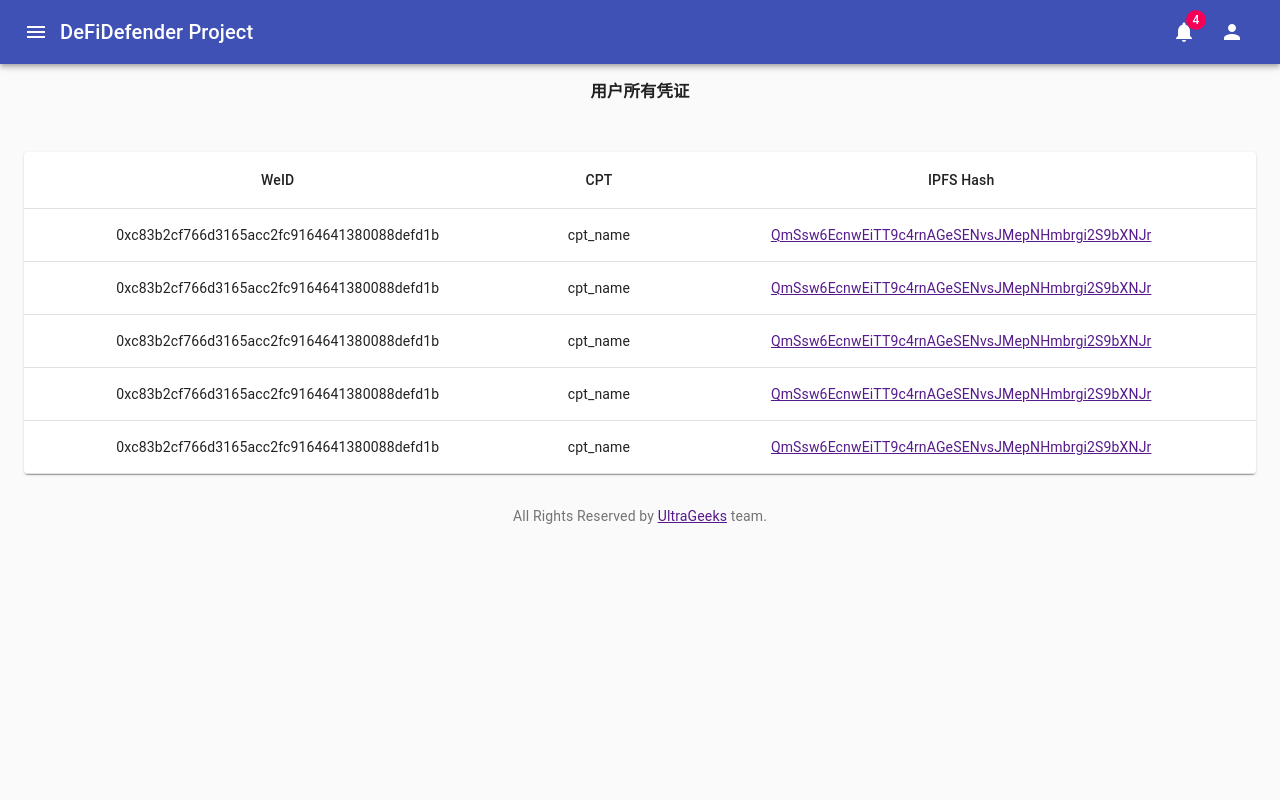
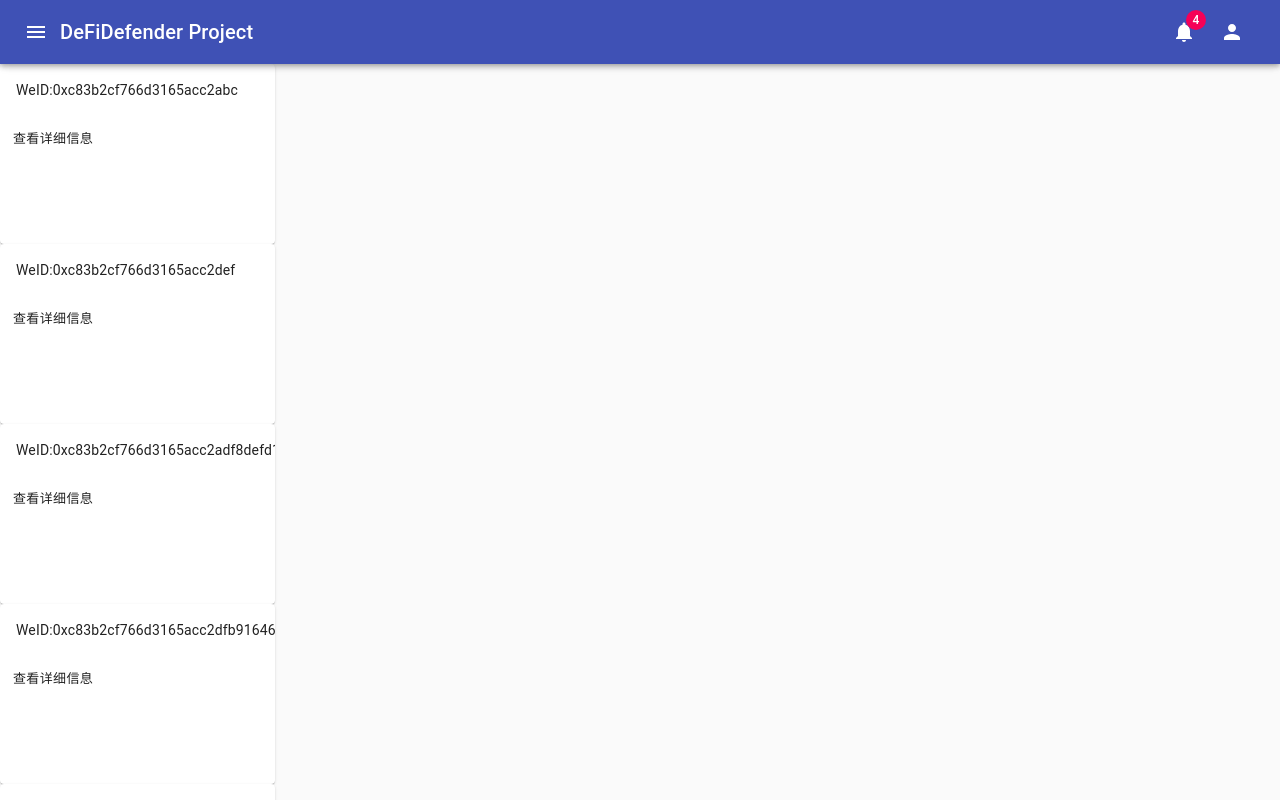
Before and after one commit to ZJUBithacks/DeFiDefender, a React (Create React App) app in the folder defidefender_frontend/: page /listCredential in a window 1280 px wide. Built offline with nearby package versions, Linux system fonts and the light colour scheme.

Commit message:
[modify] not finish

```diff
--- a/defidefender_frontend/src/_pages/user/listCredential/listCredential.js
+++ b/defidefender_frontend/src/_pages/user/listCredential/listCredential.js
@@ -10,8 +10,15 @@ import Paper from '@material-ui/core/Paper'
 import { Button } from '@material-ui/core'
 import CloudUploadIcon from '@material-ui/icons/CloudUpload'
 import { Link } from 'react-router-dom'
+import Card from '@material-ui/core/Card'
+import CardActions from '@material-ui/core/CardActions';
+import CardContent from '@material-ui/core/CardContent';
+import Grid from '@material-ui/core/Grid';
 
 const useStyles = theme => ({
+    root: {
+        flexGrow: 1,
+      },
     title: {
         textAlign: 'center'
     },
@@ -33,6 +40,10 @@ const useStyles = theme => ({
     fixedHeight: {
         height: 240,
     },
+    card: {
+        maxWidth: 275,
+        minHeight: 180
+    },
 });
 
 // 列出所有凭证
@@ -44,38 +55,27 @@ class ListCredential extends Component {
     render() {
         const {classes} = this.props
         const rows = [
-            this.createData(`0xc83b2cf766d3165acc2fc9164641380088defd1b`, 'cpt_name', `QmSsw6EcnwEiTT9c4rnAGeSENvsJMepNHmbrgi2S9bXNJr`),
-            this.createData(`0xc83b2cf766d3165acc2fc9164641380088defd1b`, 'cpt_name', `QmSsw6EcnwEiTT9c4rnAGeSENvsJMepNHmbrgi2S9bXNJr`),
-            this.createData(`0xc83b2cf766d3165acc2fc9164641380088defd1b`, 'cpt_name', `QmSsw6EcnwEiTT9c4rnAGeSENvsJMepNHmbrgi2S9bXNJr`),
-            this.createData(`0xc83b2cf766d3165acc2fc9164641380088defd1b`, 'cpt_name', `QmSsw6EcnwEiTT9c4rnAGeSENvsJMepNHmbrgi2S9bXNJr`),
-            this.createData(`0xc83b2cf766d3165acc2fc9164641380088defd1b`, 'cpt_name', `QmSsw6EcnwEiTT9c4rnAGeSENvsJMepNHmbrgi2S9bXNJr`)
+            this.createData(`0xc83b2cf766d3165acc2abc`, 'cpt_name', `QmSsw6EcnwEiTT9c4rnAGeSENvsJMepNHmbrgi2S9bXNJr`),
+            this.createData(`0xc83b2cf766d3165acc2def`, 'cpt_name', `QmSsw6EcnwEiTT9c4rnAGeSENvsJMepNHmbrgi2S9bXNJr`),
+            this.createData(`0xc83b2cf766d3165acc2adf8defd1b`, 'cpt_name', `QmSsw6EcnwEiTT9c4rnAGeSENvsJMepNHmbrgi2S9bXNJr`),
+            this.createData(`0xc83b2cf766d3165acc2dfb9164641380088defd1b`, 'cpt_name', `QmSsw6EcnwEiTT9c4rnAGeSENvsJMepNHmbrgi2S9bXNJr`),
+            this.createData(`0xc83b2cf766d3165acc2f`, 'cpt_name', `QmSsw6EcnwEiTT9c4rnAGeSENvsJMepNHmbrgi2S9bXNJr`)
         ]
         return (
-            <div>
-                <h3 className={classes.title}>用户所有凭证</h3>
-                <Container maxWidth="lg" className={classes.container}>
-                    <Paper className={classes.root}>
-                        <Table className={classes.table}>
-                            <TableHead>
-                                <TableRow>
-                                    <TableCell align="center">WeID</TableCell>
-                                    <TableCell align="center">CPT</TableCell>
-                                    <TableCell align="center">IPFS Hash</TableCell>
-                                </TableRow>
-                            </TableHead>
-                            <TableBody>
-                                { rows.map(row => (
-                                    <TableRow >
-                                        <TableCell align="center">{row.weid}</TableCell>
-                                        <TableCell align="center">{row.cpt}</TableCell>
-                                        <TableCell align="center"><Link>{row.ipfs_hash} </Link></TableCell>
-                                    </TableRow>
-                                ))}
-                            </TableBody>
-                        </Table>
-                    </Paper>
-                </Container>
-            </div>
+            <Grid container className={classes.root} spacing={2}>
+                <Grid item xs={12}>
+                    {rows.map(row => (
+                        <Card className={classes.card}>
+                            <CardContent>
+                                WeID:{row.weid}
+                            </CardContent>
+                            <CardActions>
+                                <Button size="small">查看详细信息</Button>
+                            </CardActions>
+                        </Card>
+                    ))}
+                </Grid>
+            </Grid>
         )
     }
 }
```
